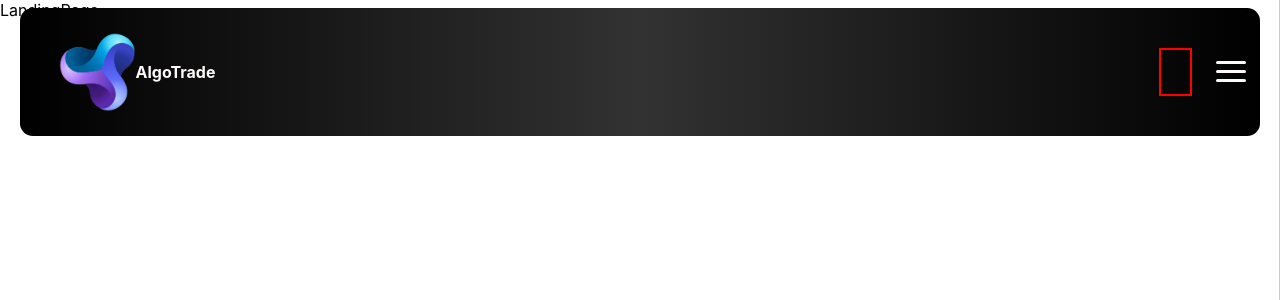
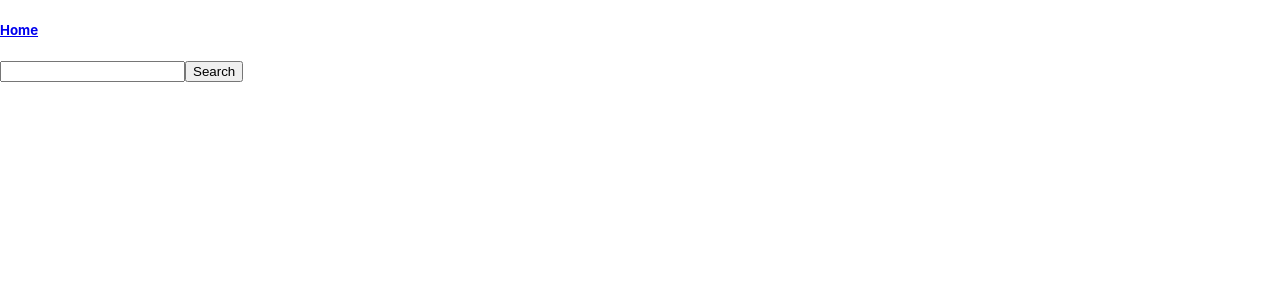
Before and after one commit to Viekesh/mernStackPro, a React (Create React App) app in the folder mern-stack/: page / in a window 1280 px wide. Shown: the top 300 px of the page. Built offline with nearby package versions, Linux system fonts and the light colour scheme.

Commit message:
Navigation Complete Algo Trade

```diff
--- a/mern-stack/src/App.js
+++ b/mern-stack/src/App.js
@@ -1,10 +1,12 @@
 import React from 'react';
-import AlgoRoutes from './Projects/Algo_Trade/AlgoRoutes';
+import CRUDRoutes from './Projects/CRUD_App/CRUDRoutes';
+
+
 
 const App = () => {
   return (
     <div className='app'>
-      <AlgoRoutes />
+      <CRUDRoutes />
     </div>
   )
 }
--- a/mern-stack/src/Projects/Algo_Trade/Components/Navigation/Navigation.css
+++ b/mern-stack/src/Projects/Algo_Trade/Components/Navigation/Navigation.css
@@ -28,23 +28,25 @@ nav {
 }
 
 .nav-elements {
+    margin: 0 2vw;
     width: 9%;
+    height: 60%;
     justify-content: space-around;
 }
 
 .log-in-icon {
-    border: 2px solid red;
-    width: 30%;
+    width: 3vw;
     height: 6vh;
 }
 
+.log-icon {
+    border: 2px solid gray;
+    border-radius: 50%;
+    color: snow;
+    font-size: larger;
+}
 
 
-/* menu icon start */
-
-/* .mobile-menu-button-wrapper {
-    z-index: 2;
-} */
 
 .mobile-menu {
     width: 21vw;
@@ -77,6 +79,10 @@ nav {
 .mobile-menu.overlay {
     transform: translateX(0px);
 }
+
+
+
+/* menu icon start */
 
 .hamburger {
     padding: 3px 3px;
@@ -179,7 +185,23 @@ nav {
 
 
 
-@media only screen and (max-width: 800px) {
+@media only screen and (max-width:1280px) {
+    .navigation {
+        height: 16vh;
+    }
+
+    .logo h4 {
+        color: snow;
+        font-size: 2vw;
+    }
+
+    .mobile-navbar {
+        margin: 8vw auto;
+        width: 90%;
+    }
+}
+
+@media only screen and (max-width: 920px) {
     .navigation {
         height: 12vh;
         padding: 0;
@@ -190,8 +212,11 @@ nav {
     }
 
     .nav-elements {
-        width: 40%;
+        width: 20%;
     }
+}
+
+@media only screen and (max-width: 820px) {
 
     .logo img {
         width: 10vw;
@@ -241,8 +266,9 @@ nav {
     }
 
     .nav-elements {
+        border: 2px solid red;
         margin: 0 3vw;
-        width: 12%;
+        width: 21%;
     }
 
     .log-in-icon {
--- a/mern-stack/src/Projects/Algo_Trade/Components/Navigation/Navigation.jsx
+++ b/mern-stack/src/Projects/Algo_Trade/Components/Navigation/Navigation.jsx
@@ -2,6 +2,7 @@ import React, { useState } from 'react';
 import { NavLink } from 'react-router-dom';
 import './Navigation.css';
 import logo1 from '../../Images/logo1.png';
+import AccountCircleIcon from '@mui/icons-material/AccountCircle';
 
 const Navigation = () => {
 
@@ -22,17 +23,18 @@ const Navigation = () => {
 
                 <div className={`mobile-menu only-mobile ${showMobMenu ? "overlay" : ""}`} >
                     <div className="mobile-navbar">
-                        <NavLink to='/'><h4 className='y-axis-center'>abc</h4></NavLink>
-                        <NavLink to='/'><h4 className='y-axis-center'>abc</h4></NavLink>
-                        <NavLink to='/'><h4 className='y-axis-center'>abc</h4></NavLink>
-                        <NavLink to='/'><h4 className='y-axis-center'>abc</h4></NavLink>
-                        <NavLink to='/'><h4 className='y-axis-center'>abc</h4></NavLink>
-                        <NavLink to='/'><h4 className='y-axis-center'>abc</h4></NavLink>
+                        <NavLink to='/'><h4 className='y-axis-center'>Price</h4></NavLink>
+                        <NavLink to='/'><h4 className='y-axis-center'>All Exchange</h4></NavLink>
+                        <NavLink to='/'><h4 className='y-axis-center'>Indicatior Store</h4></NavLink>
+                        <NavLink to='/'><h4 className='y-axis-center'>Syntax</h4></NavLink>
+                        <NavLink to='/'><h4 className='y-axis-center'>Symbol</h4></NavLink>
+                        <NavLink to='/'><h4 className='y-axis-center'>Videos</h4></NavLink>
                     </div>
                 </div>
 
                 <div className="nav-elements y-axis-center">
-                    <div className="log-in-icon">
+                    <div className="log-in-icon x-y-axis-center">
+                        <NavLink to='/LogIn' className='log-icon x-y-axis-center'><AccountCircleIcon /></NavLink>
                     </div>
 
                     <div className="menu-icon">
--- /dev/null
+++ b/mern-stack/src/Projects/Algo_Trade/Components/Slider/Slider.jsx
@@ -0,0 +1,12 @@
+import React from 'react';
+import './Slider.css';
+
+const Slider = () => {
+    return (
+        <div className='slider'>
+
+        </div>
+    )
+}
+
+export default Slider;
--- a/mern-stack/src/Projects/Algo_Trade/LandingPage.jsx
+++ b/mern-stack/src/Projects/Algo_Trade/LandingPage.jsx
@@ -1,8 +1,11 @@
 import React from 'react';
+import Slider from './Components/Slider/Slider';
 
 const LandingPage = () => {
     return (
-        <div>LandingPage</div>
+        <div>
+            <Slider />
+        </div>
     )
 }
 
--- a/mern-stack/src/Projects/CRUD_App/Components/Navigation/Navigation.jsx
+++ b/mern-stack/src/Projects/CRUD_App/Components/Navigation/Navigation.jsx
@@ -7,7 +7,7 @@ const Navigation = () => {
         <div className='navigation'>
             <nav className="nav y-axis-center">
                 <div className="landing-page-link">
-                    <NavLink><h5>Home</h5></NavLink>
+                    <NavLink to='/'><h5>Home</h5></NavLink>
                 </div>
                 <div className="input-search">
                     <input type="text" className='search' />
```
Also changed, not shown: mern-stack/src/Projects/Algo_Trade/Components/Slider/Slider.css (added).
